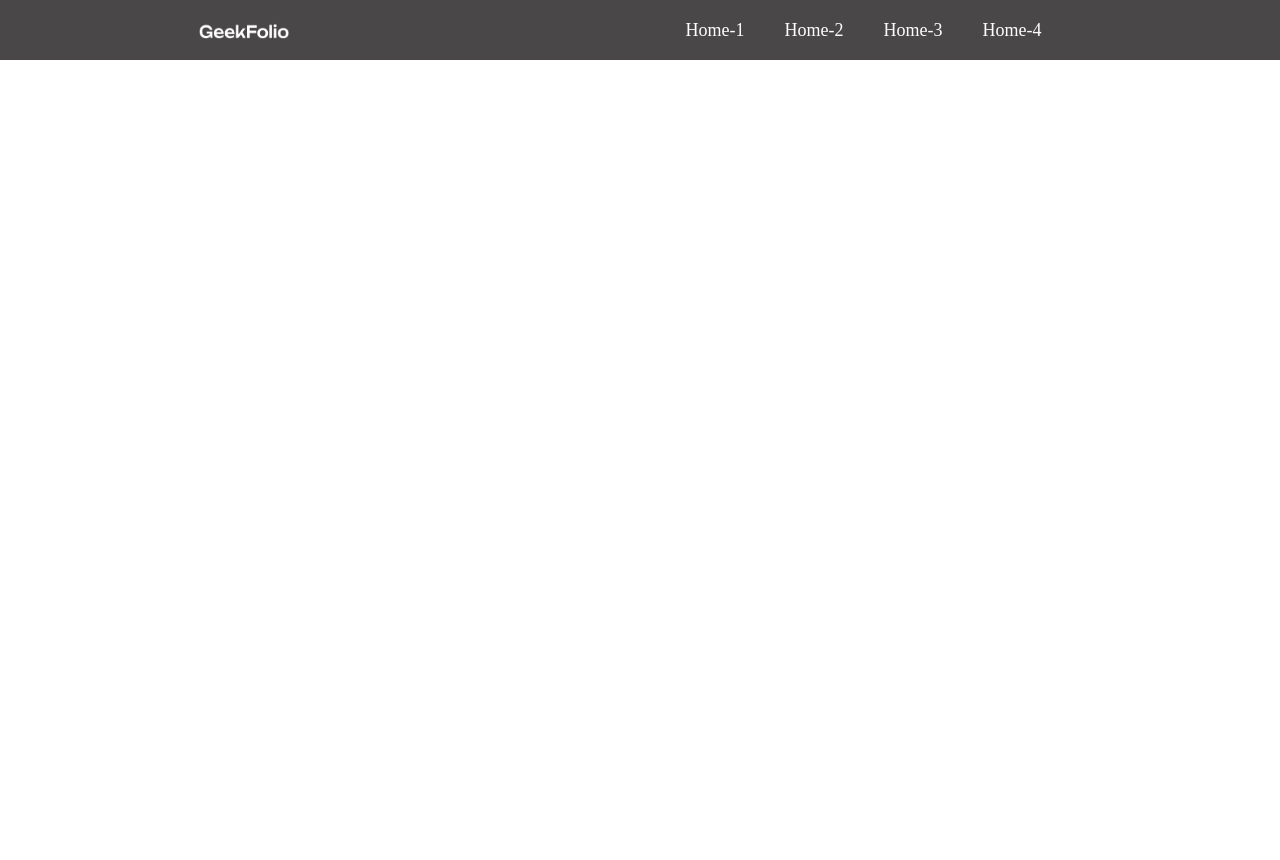
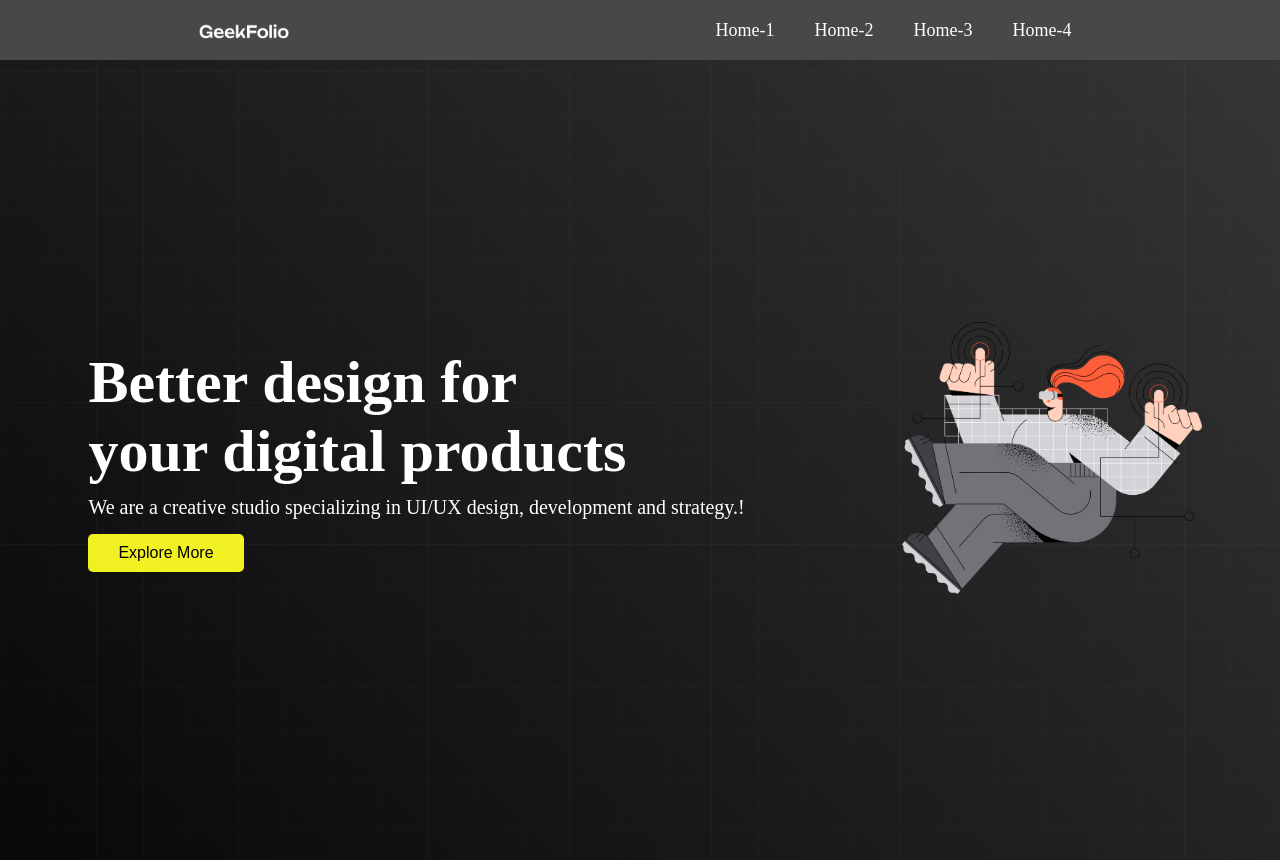
Before and after one commit to Rahim00001/conceptual-website, a plain HTML site: page index01.html in a window 1280 px wide. Before the commit the page ends 800 px from the top, so only its background shows below. Drawn offline with Linux system fonts and the light colour scheme.

Commit message:
menu section added

```diff
--- a/index01.html
+++ b/index01.html
@@ -7,6 +7,7 @@
     <link rel="stylesheet" href="style01.css">
 </head>
 <body>
+    <!-- this is navbar section -->
     <header>
         <nav>
             <div class="nav-container">
@@ -22,7 +23,20 @@
             </div>
         </nav>
     </header>
-    <main></main>
+    <main>
+        <section>
+            <div class="menu-container">
+                <div class="menu-text">
+                    <h1 class="menu-header">Better design for<br>your digital products</h1>
+                    <p class="menu-desc">We are a creative studio specializing in UI/UX design, development and strategy.!</p>
+                    <button>Explore More</button>
+                </div>
+                <div class="menu-image">
+                    <img class="menu-img" src="img/banner.png" alt="">
+                </div>
+            </div>
+        </section>
+    </main>
     <footer></footer>
 </body>
 </html>
--- a/style01.css
+++ b/style01.css
@@ -25,7 +25,7 @@
     list-style: none;
 }
 .item{
-    margin-right: 30px;
+    margin-left: 30px;
     font-size: 18px;
     padding-right: 10px;
     cursor: pointer;
@@ -35,3 +35,46 @@
     text-decoration: underline;
 
 }
+.menu-container{
+    background-image: url("img/background.png"),
+    linear-gradient(45deg,rgb(8, 8, 8),rgb(53, 53, 53));
+    background-position: center;
+    background-size: cover;
+    background-repeat: no-repeat;
+    display: flex;
+    height: 100vh;
+    align-items: center;
+    justify-content: space-around;
+
+}
+.menu-text{
+    margin-left: 10px;
+}
+.menu-header{
+    font-size: 60px;
+    color:white;
+}
+.menu-desc{
+    font-size: 20px;
+    margin-top: 10px;
+    color: white;
+}
+button{
+    padding: 10px 30px;
+    margin-top: 15px;
+    background-color: rgba(247, 247, 36, 0.974);
+    border: none;
+    color: black;
+    font-size: 16px;
+    font-weight: 500px;
+    cursor: pointer;
+    border-radius: 5px;
+}
+button:hover{
+    background-color: rgb(226, 44, 80);
+    color: white;
+    border-radius: 10px;
+}
+.menu-img{
+    width: 300px;
+}
```
